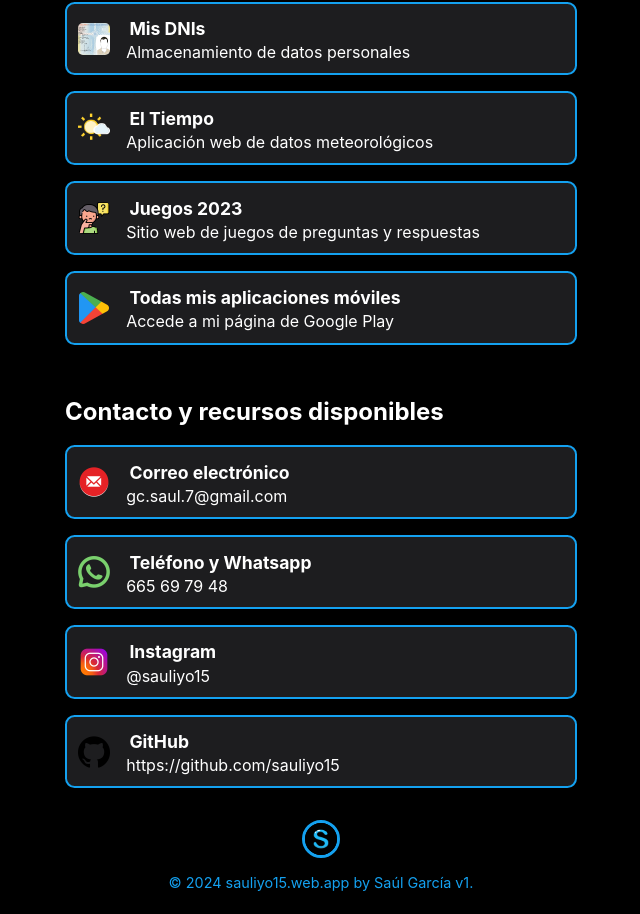
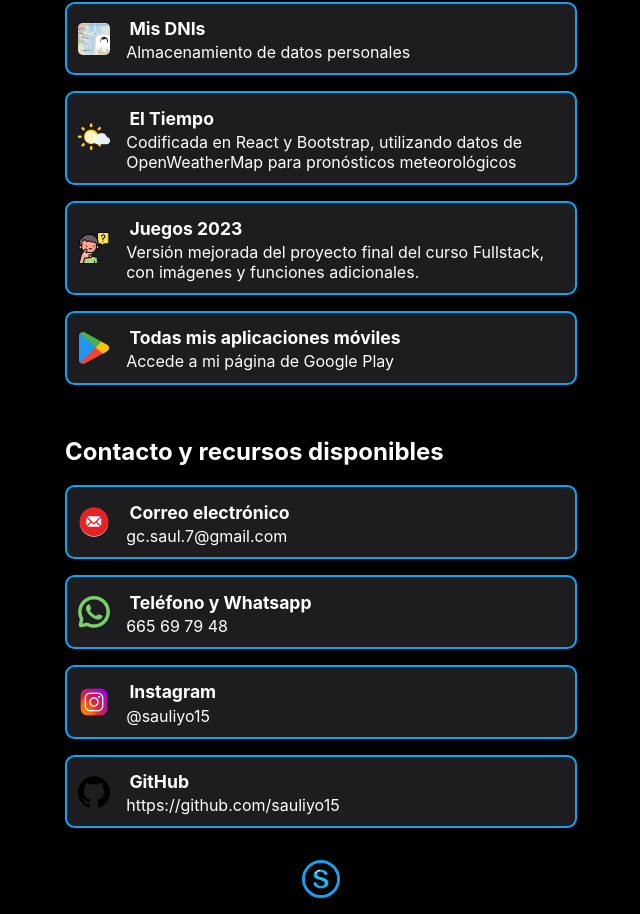
Before and after one commit to sauliyo15/sauliyo_15, a React (Create React App) app: page / in a window 1280 px wide. Shown: the part 1516-2430 px from the top of the page, without its empty margins (319-959 px from the left). Built offline with nearby package versions, Linux system fonts and the light colour scheme.

Commit message:
Datos ampliados

```diff
--- a/src/constants/datos.js
+++ b/src/constants/datos.js
@@ -91,6 +91,20 @@ export const datos = {
           urlIcono: "/imagenes/tecnologias/sqlite.png",
         },
       ],
+      proyectos: {
+        introduccion:
+          "El objetivo principal del curso es familiarizarse con las diversas opciones que ofrece Android y aplicar algunas de ellas en la creación de una aplicación funcional o juego, culminando con su publicación en la tienda de aplicaciones.",
+        listado: [
+          {
+            nombre: "Little Space 2",
+            descripcion:
+              "Un juego clásico de arcade ambientado en el espacio, donde controlas una nave. Incluye la función de almacenamiento local para mostrar las diez mejores puntuaciones.",
+            enlace: "https://play.google.com/store/apps/details?id=saul.littlespace2&hl=es_419&gl=US",
+            urlImagen: "/imagenes/littlespace.webp",
+            target_blank: true,
+          },
+        ],
+      },
     },
     {
       id: "frontend",
@@ -634,6 +648,14 @@ export const datos = {
             enlace: "https://www.instagram.com/nosvamosdeencierro/",
             urlImagen: "/imagenes/instagram.png",
             target_blank: true,
+          },
+          {
+            nombre: "Próximos pasos",
+            descripcion:
+              "Traslado de la API al hosting de Vercel con el objetivo de reducir los tiempos de carga, junto con el desarrollo de la aplicación principal para ofrecer su disponibilidad en la plataforma iPhone.",
+            enlace: "https://vercel.com/",
+            urlImagen: "/imagenes/proximo.png",
+            target_blank: true,
           }
         ],
       },
@@ -706,20 +728,18 @@ export const datos = {
     {
       id: "eltiempo",
       nombre: "El Tiempo",
-      descripcion: "Aplicación web de datos meteorológicos",
-      descripcionLarga:
-        "Lorem Ipsum es un texto de marcador de posición comúnmente utilizado en las industrias gráficas, gráficas y editoriales para previsualizar diseños y maquetas visuales.",
+      descripcion: "Codificada en React y Bootstrap, utilizando datos de OpenWeatherMap para pronósticos meteorológicos",
       urlImagen: "/imagenes/eltiempo.png",
       enlace: "https://eltiempo.glitch.me/",
+      target_blank: true
     },
     {
       id: "juegos2023",
       nombre: "Juegos 2023",
-      descripcion: "Sitio web de juegos de preguntas y respuestas",
-      descripcionLarga:
-        "Lorem Ipsum es un texto de marcador de posición comúnmente utilizado en las industrias gráficas, gráficas y editoriales para previsualizar diseños y maquetas visuales.",
+      descripcion: "Versión mejorada del proyecto final del curso Fullstack, con imágenes y funciones adicionales.",
       urlImagen: "/imagenes/juegos2023.png",
       enlace: "https://sauliyo15juegosfullstack.glitch.me/",
+      target_blank: true
     },
     {
       id: "paginagoogleplay",
```
Also changed, not shown: public/imagenes/proximo.png (added).
